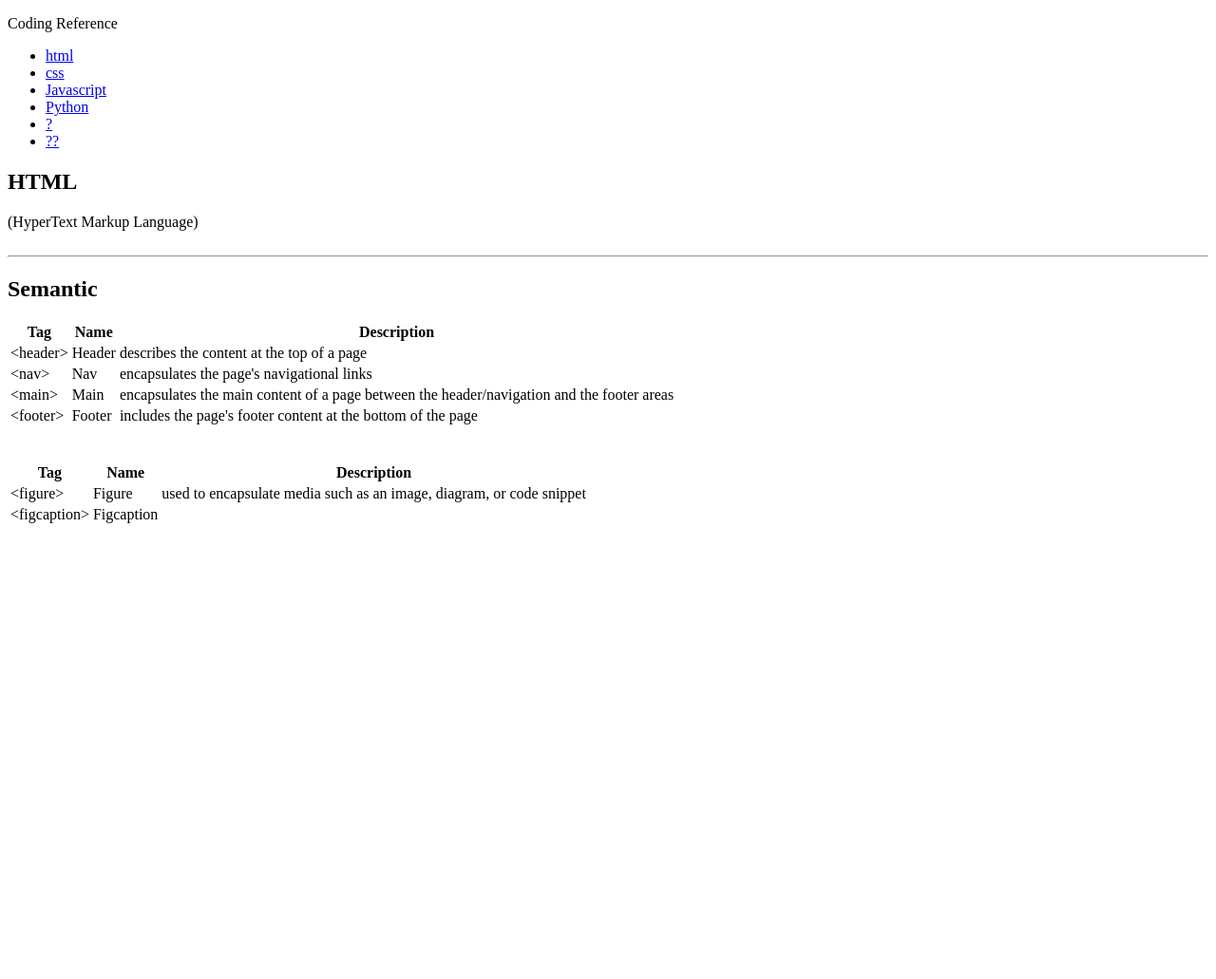
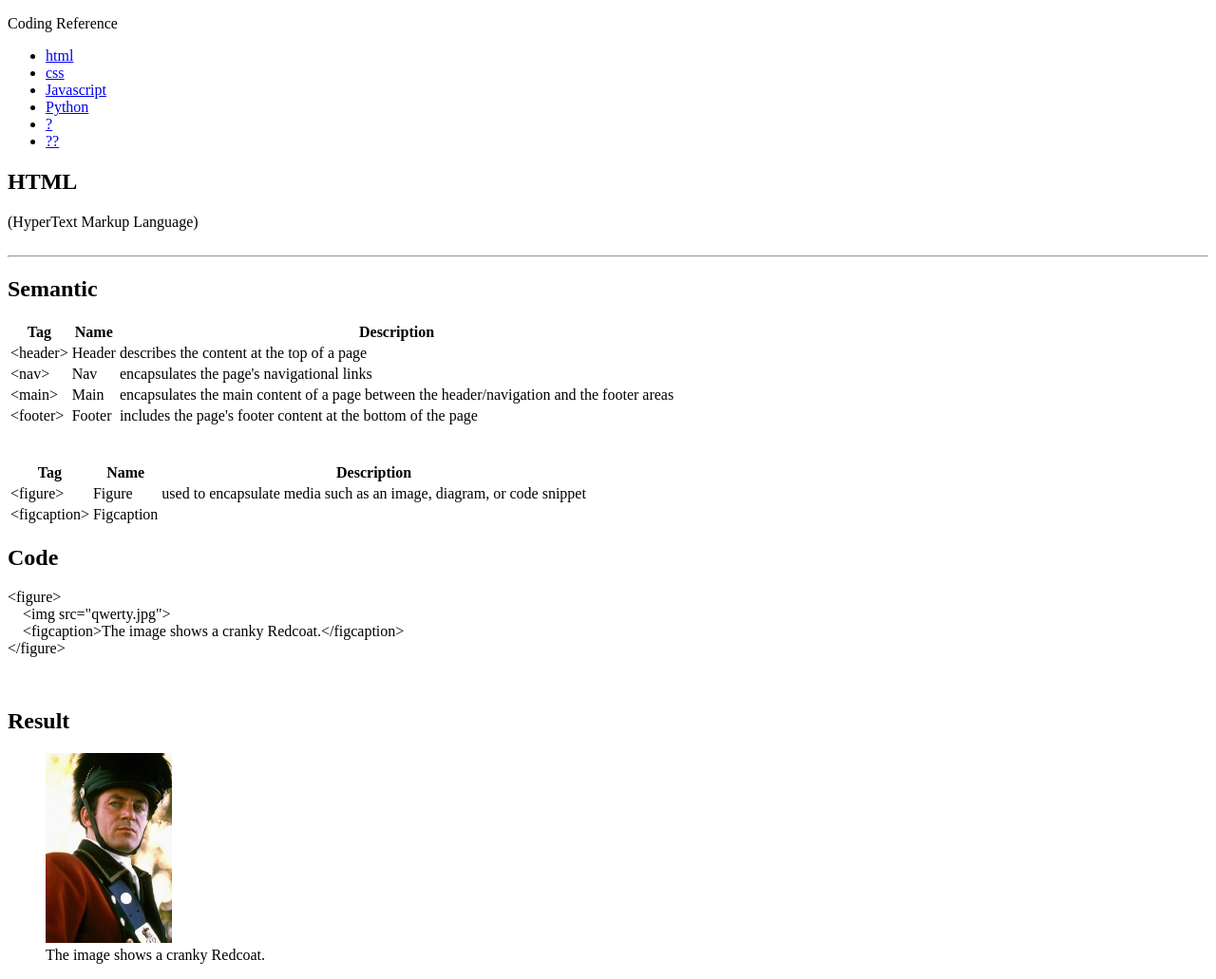
Before and after one commit to HurricaneBTC/Learning-to-Code-Reference-Site, a plain HTML site: page index.html in a window 1280 px wide. Shown: the whole page at 95% size. Before the commit the page ends 800 px from the top, so only its background shows below. Drawn offline with Linux system fonts and the light colour scheme; files that its build step writes are made by us from their sources.

Commit message:
troubleshooting

```diff
--- a/index.html
+++ b/index.html
@@ -62,13 +62,14 @@
     </table>
     </article>
   </section>
-
+<!------------------------------------------------------------------------------------------------------>
   <section class="break1">
     <br>
     <br>
   </section>
-
+<!------------------------------------------------------------------------------------------------------>
   <section>
+    <article>
     <table>
       <thead>
         <th>Tag</th>
@@ -88,7 +89,33 @@
         </tr>
       </tbody>
     </table>
+    </article>
+    <article>
+      <div class="row">
+        <div class="column1">
+          <h2>Code</h2>
+            <p>&lt;figure&gt;<br>
+              &ensp;&ensp;&lt;img src="qwerty.jpg"&gt;<br>
+              &ensp;&ensp;&lt;figcaption&gt;The image shows a cranky Redcoat.&lt;/figcaption&gt;<br>
+                &lt;/figure&gt;</p>
+        </div>
+        <div class="column2">
+          <br>
+          <h2>Result</h2>
+          <p><figure>
+            <img src="./images/50.jpg" width="133" height="200">
+            <figcaption>The image shows a cranky Redcoat.</figcaption>
+          </figure></p>
+        </div>
+      </div>
+    </article>
   </section>
+<!------------------------------------------------------------------------------------------------------>
+
+
 
 </body>
 </html>
+
+<!--==================================================================================================-->
+<!------------------------------------------------------------------------------------------------------>
```
